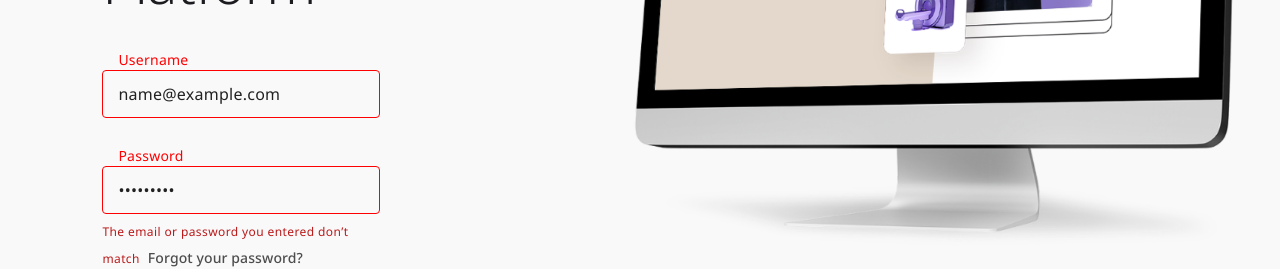
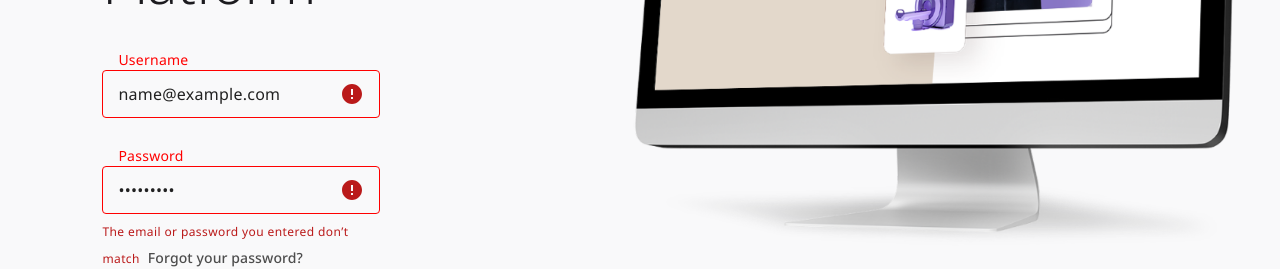
Before and after one commit to Itainatan/Cybellum-Exercise, a React (Create React App) app: page /login in a window 1280 px wide. Both pictures are taken after typing "name@example.com", "Sample123" into the empty fields and a click on the button "Log in". Shown: the part 367-636 px from the top of the page. Built offline with nearby package versions, Linux system fonts and the light colour scheme; no server answers.

Commit message:
error icon

```diff
--- a/src/pages/login/Login.tsx
+++ b/src/pages/login/Login.tsx
@@ -1,9 +1,11 @@
-import { Button, CardMedia, TextField, Typography } from '@mui/material';
+import { Button, CardMedia, InputAdornment, TextField, Typography } from '@mui/material';
 import Box from '@mui/material/Box';
 import cybellumSign from 'assets/images/login/cybellum-sign.svg';
 import monitor from 'assets/images/login/imac-dig-twins.png';
 import { bottomLinks } from './constants';
 import { useLogin } from './hooks';
+import { Error } from '@mui/icons-material';
+import { IconButton } from './login.styled'
 
 export default function Login() {
   const { register, onSubmit, errors, } = useLogin()
@@ -27,6 +29,15 @@ export default function Login() {
               <TextField
                 label="Username"
                 error={!!errors.password}
+                InputProps={{
+                  endAdornment: (
+                    <InputAdornment position="end">
+                      <IconButton>
+                        {!!errors.password?.message && <Error />}
+                      </IconButton>
+                    </InputAdornment>
+                  ),
+                }}
                 {...register("email", {
                   required: true
                 })} />
@@ -35,6 +46,15 @@ export default function Login() {
                 label="Password"
                 sx={{ mt: 3.5, mb: 0.5 }}
                 error={!!errors.password}
+                InputProps={{
+                  endAdornment: (
+                    <InputAdornment position="end">
+                      <IconButton>
+                        {!!errors.password?.message && <Error />}
+                      </IconButton>
+                    </InputAdornment>
+                  ),
+                }}
                 {...register("password", {
                   required: true,
                 })} />
--- /dev/null
+++ b/src/pages/login/login.styled.ts
@@ -0,0 +1,14 @@
+import IconButtonMui from '@mui/material/IconButton';
+
+import { styled } from '@mui/material/styles';
+
+export const IconButton = styled(IconButtonMui)(({ theme }) => {
+  return {
+    height: 24,
+    width: 24,
+    color: theme.palette.error.light,
+    ':hover': {
+      cursor: 'auto',
+    }
+  };
+}) as typeof IconButtonMui;
```
